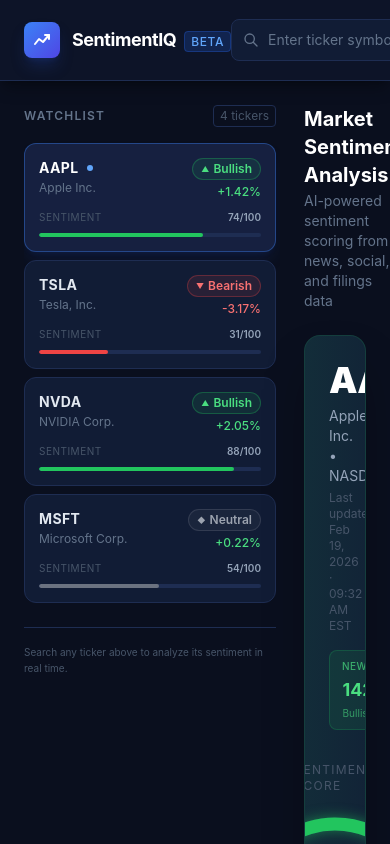
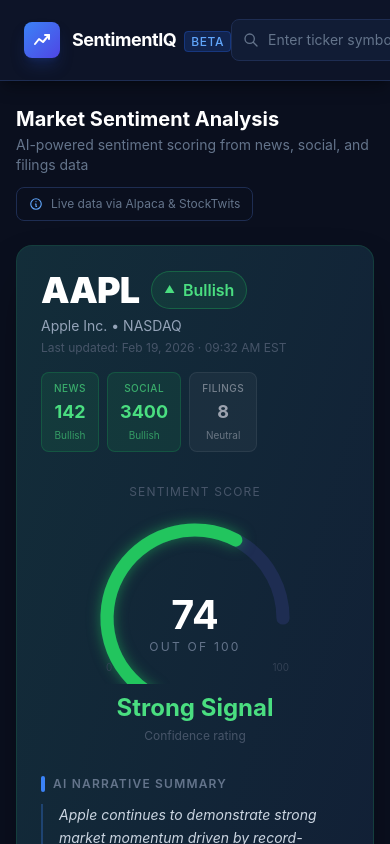
Before and after one commit to bostoncomputer/market-sentiment-dashboard, a Next.js app: page / in a window 390 px wide. Shown: the top 844 px of the page. Built offline with nearby package versions, Linux system fonts and the light colour scheme.

Commit message:
Remove WatchlistSidebar and make layout fully responsive

```diff
--- a/app/page.tsx
+++ b/app/page.tsx
@@ -1,7 +1,6 @@
 "use client";
 import { useState } from "react";
 import Navbar from "@/components/Navbar";
-import WatchlistSidebar from "@/components/WatchlistSidebar";
 import SentimentCard, { NewsArticle, StockTwitsMessage } from "@/components/SentimentCard";
 import { getSentimentData } from "@/lib/placeholderData";
 import { SentimentData } from "@/components/SentimentCard";
@@ -106,14 +105,9 @@
   return (
     <div className="flex flex-col min-h-screen bg-[#0a0f1e]">
       <Navbar onSearch={handleSearch} />
-      <div className="flex flex-1 gap-6 px-6 py-6 max-w-screen-2xl mx-auto w-full">
-        {/* Watchlist Sidebar */}
-        <WatchlistSidebar activeTicker={activeTicker} onSelect={handleSearch} />
-
-        {/* Main Content */}
-        <main className="flex-1 flex flex-col gap-6 min-w-0">
+      <main className="flex-1 flex flex-col gap-6 px-4 sm:px-6 py-6 max-w-screen-xl mx-auto w-full">
         {/* Page title row */}
-          <div className="flex items-center justify-between">
+        <div className="flex flex-col sm:flex-row sm:items-center sm:justify-between gap-3">
           <div>
             <h2 className="text-xl font-bold text-white">
               Market Sentiment Analysis
@@ -122,9 +116,9 @@
               AI-powered sentiment scoring from news, social, and filings data
             </p>
           </div>
-            <div className="flex items-center gap-2 text-xs text-slate-500 border border-[#1e2d52] rounded-lg px-3 py-2">
+          <div className="flex items-center gap-2 text-xs text-slate-500 border border-[#1e2d52] rounded-lg px-3 py-2 self-start sm:self-auto">
             <svg
-                className="w-3.5 h-3.5 text-blue-400"
+              className="w-3.5 h-3.5 text-blue-400 shrink-0"
               fill="none"
               stroke="currentColor"
               viewBox="0 0 24 24"
@@ -166,7 +160,7 @@
         </div>
 
         {/* Bottom stats row */}
-          <div className="grid grid-cols-3 gap-4">
+        <div className="grid grid-cols-1 sm:grid-cols-3 gap-4">
           <StatCard
             label="Data Sources"
             value="2 Active"
@@ -187,7 +181,6 @@
           />
         </div>
       </main>
-      </div>
     </div>
   );
 }
--- a/components/WatchlistSidebar.tsx
+++ /dev/null
@@ -1,155 +0,0 @@
-"use client";
-
-import SentimentBadge, { Sentiment } from "./SentimentBadge";
-
-interface WatchlistItem {
-  ticker: string;
-  name: string;
-  sentiment: Sentiment;
-  score: number;
-  change: string;
-  changePositive: boolean;
-}
-
-const WATCHLIST: WatchlistItem[] = [
-  {
-    ticker: "AAPL",
-    name: "Apple Inc.",
-    sentiment: "Bullish",
-    score: 74,
-    change: "+1.42%",
-    changePositive: true,
-  },
-  {
-    ticker: "TSLA",
-    name: "Tesla, Inc.",
-    sentiment: "Bearish",
-    score: 31,
-    change: "-3.17%",
-    changePositive: false,
-  },
-  {
-    ticker: "NVDA",
-    name: "NVIDIA Corp.",
-    sentiment: "Bullish",
-    score: 88,
-    change: "+2.05%",
-    changePositive: true,
-  },
-  {
-    ticker: "MSFT",
-    name: "Microsoft Corp.",
-    sentiment: "Neutral",
-    score: 54,
-    change: "+0.22%",
-    changePositive: true,
-  },
-];
-
-function ScoreBar({ score, sentiment }: { score: number; sentiment: Sentiment }) {
-  const color =
-    sentiment === "Bullish"
-      ? "bg-green-500"
-      : sentiment === "Bearish"
-      ? "bg-red-500"
-      : "bg-gray-500";
-
-  return (
-    <div className="w-full h-1 rounded-full bg-[#1e2d52] overflow-hidden mt-2">
-      <div
-        className={`h-full rounded-full ${color} transition-all duration-700`}
-        style={{ width: `${score}%` }}
-      />
-    </div>
-  );
-}
-
-interface WatchlistSidebarProps {
-  activeTicker: string;
-  onSelect: (ticker: string) => void;
-}
-
-export default function WatchlistSidebar({
-  activeTicker,
-  onSelect,
-}: WatchlistSidebarProps) {
-  return (
-    <aside className="w-64 shrink-0 flex flex-col gap-2 overflow-y-auto pr-1">
-      {/* Header */}
-      <div className="flex items-center justify-between mb-2">
-        <h2 className="text-xs font-semibold uppercase tracking-widest text-slate-500">
-          Watchlist
-        </h2>
-        <span className="text-xs text-slate-600 border border-[#1e2d52] rounded px-1.5 py-0.5">
-          {WATCHLIST.length} tickers
-        </span>
-      </div>
-
-      {/* Ticker items */}
-      {WATCHLIST.map((item) => {
-        const isActive = item.ticker === activeTicker;
-        return (
-          <button
-            key={item.ticker}
-            onClick={() => onSelect(item.ticker)}
-            className={`w-full text-left p-3.5 rounded-xl border transition-all duration-200 group ${
-              isActive
-                ? "bg-[#162040] border-blue-500/40 shadow-lg shadow-blue-900/20"
-                : "bg-[#111c35] border-[#1e2d52] hover:border-[#2a3d6e] hover:bg-[#131f3a]"
-            }`}
-          >
-            <div className="flex items-start justify-between gap-2">
-              <div className="min-w-0">
-                <div className="flex items-center gap-2">
-                  <span
-                    className={`font-bold text-sm tracking-wide ${
-                      isActive ? "text-white" : "text-slate-200"
-                    }`}
-                  >
-                    {item.ticker}
-                  </span>
-                  {isActive && (
-                    <span className="w-1.5 h-1.5 rounded-full bg-blue-400" />
-                  )}
-                </div>
-                <p className="text-xs text-slate-500 truncate mt-0.5">
-                  {item.name}
-                </p>
-              </div>
-              <div className="flex flex-col items-end gap-1">
-                <SentimentBadge sentiment={item.sentiment} size="sm" />
-                <span
-                  className={`text-xs font-medium ${
-                    item.changePositive ? "text-green-400" : "text-red-400"
-                  }`}
-                >
-                  {item.change}
-                </span>
-              </div>
-            </div>
-
-            {/* Score bar */}
-            <div className="mt-2.5">
-              <div className="flex justify-between items-center mb-1">
-                <span className="text-[10px] text-slate-600 uppercase tracking-wider">
-                  Sentiment
-                </span>
-                <span className="text-[10px] font-semibold text-slate-400">
-                  {item.score}/100
-                </span>
-              </div>
-              <ScoreBar score={item.score} sentiment={item.sentiment} />
-            </div>
-          </button>
-        );
-      })}
-
-      {/* Divider + hint */}
-      <div className="mt-4 pt-4 border-t border-[#1e2d52]">
-        <p className="text-[10px] text-slate-600 leading-relaxed">
-          Search any ticker above to analyze its sentiment in real time.
-        </p>
-      </div>
-    </aside>
-  );
-}
```
Lines whose indentation alone changed are shown as unchanged.
